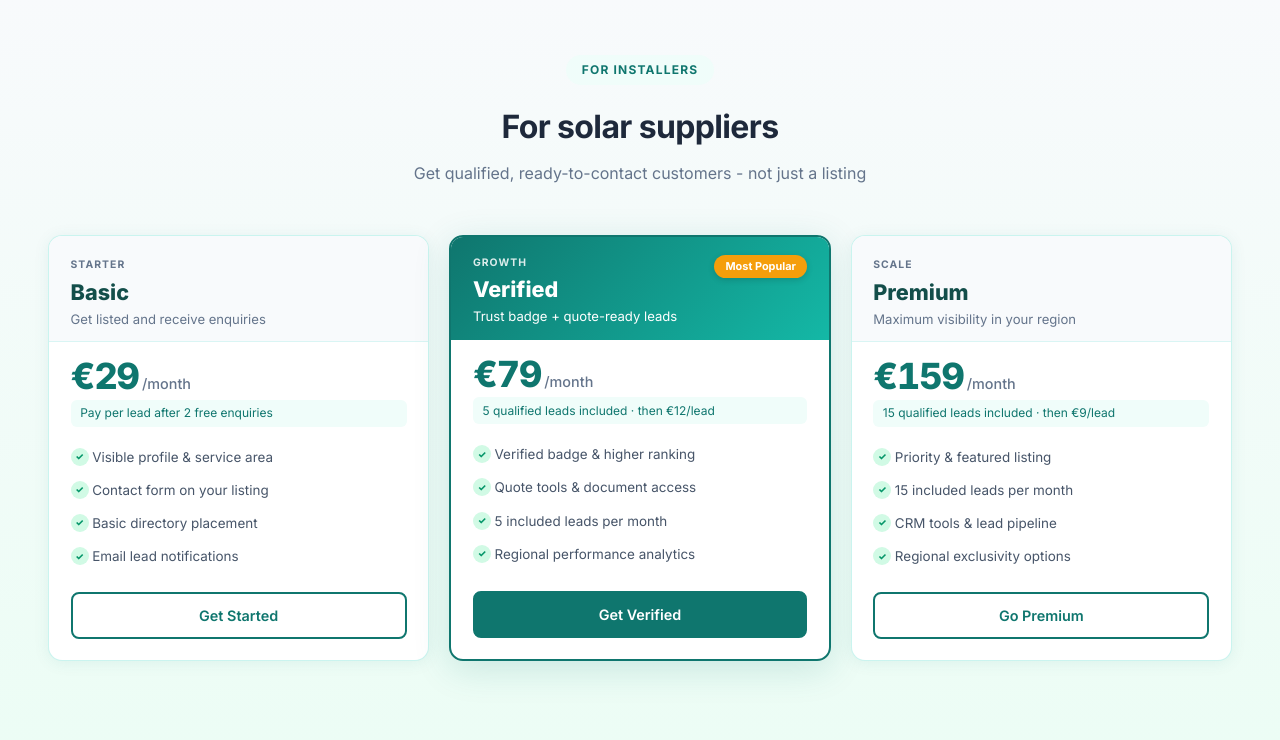
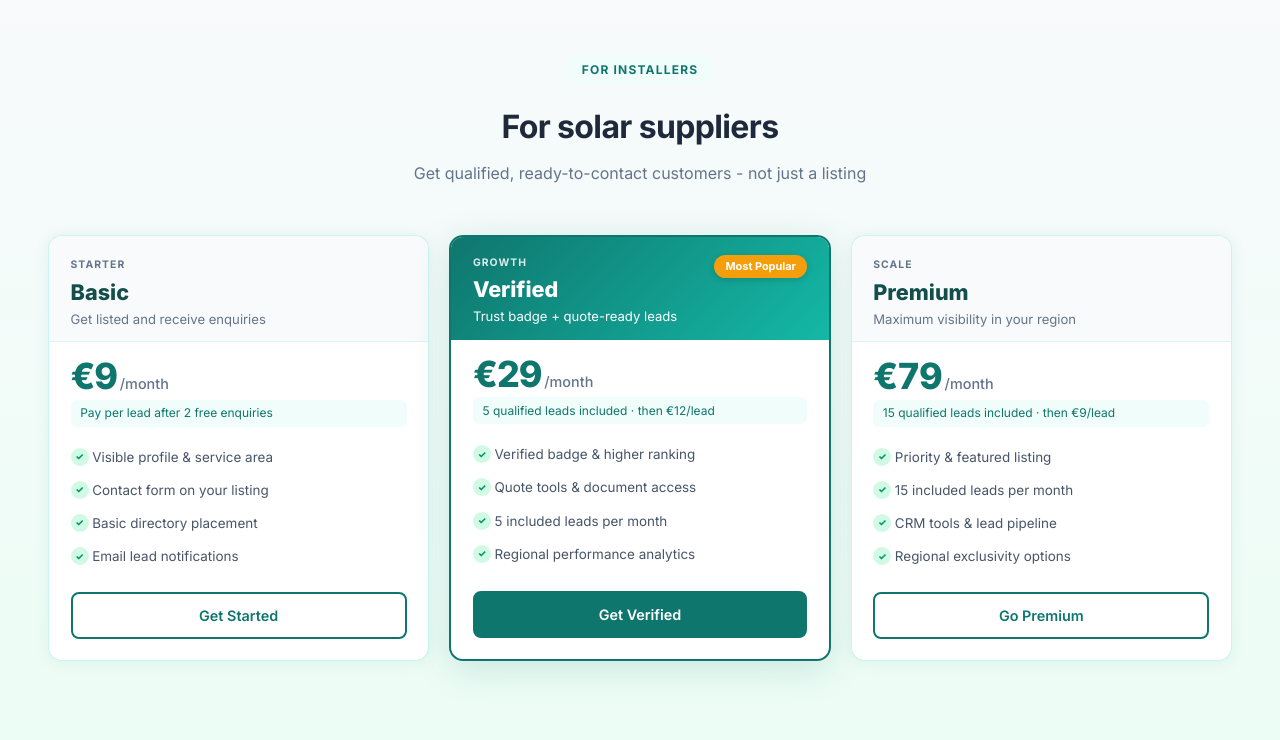
Before and after one commit to SyedZain295/solarpath, a Flask app: page / in a window 1280 px wide. Shown: the part 2813-3553 px from the top of the page. Run offline with Flask 3, Linux system fonts and the light colour scheme.

Commit message:
Update supplier plan pricing to 9/29/79 EUR

```diff
--- a/app.py
+++ b/app.py
@@ -102,7 +102,7 @@ SUPPLIER_PLANS = {
         "id": "basic",
         "name": "Basic",
         "tier": "Starter",
-        "price_eur": 29,
+        "price_eur": 9,
         "lead_note": "Pay per lead after 2 free enquiries",
         "features": [
             "Visible profile & service area",
@@ -116,7 +116,7 @@ SUPPLIER_PLANS = {
         "id": "verified",
         "name": "Verified",
         "tier": "Growth",
-        "price_eur": 79,
+        "price_eur": 29,
         "lead_note": "5 qualified leads included · then €12/lead",
         "features": [
             "Verified badge & higher ranking",
@@ -131,7 +131,7 @@ SUPPLIER_PLANS = {
         "id": "premium",
         "name": "Premium",
         "tier": "Scale",
-        "price_eur": 159,
+        "price_eur": 79,
         "lead_note": "15 qualified leads included · then €9/lead",
         "features": [
             "Priority & featured listing",
@@ -485,7 +485,7 @@ def supplier_nearest_distance_km(supplier: dict, origin: dict, search_postcode:
 
 @app.route("/")
 def index():
-    return render_template("index.html")
+    return render_template("index.html", plans=SUPPLIER_PLANS)
 
 
 @app.route("/calculator")
--- a/i18n_extra.py
+++ b/i18n_extra.py
@@ -485,11 +485,11 @@ EXTRA = {
         "sr.heat_pump": "Heat pump integration",
         "sr.agri": "Agricultural / Agri-PV",
         "sr.subscription": "Subscription plan",
-        "sr.plan_basic": "Basic – €29/mo",
+        "sr.plan_basic": "Basic – €9/mo",
         "sr.plan_basic_desc": "Profile, service area, 2 free enquiries",
-        "sr.plan_verified": "Verified – €79/mo",
+        "sr.plan_verified": "Verified – €29/mo",
         "sr.plan_verified_desc": "Verified badge, quote tools, 5 leads/mo",
-        "sr.plan_premium": "Premium – €159/mo",
+        "sr.plan_premium": "Premium – €79/mo",
         "sr.plan_premium_desc": "Priority visibility, 15 leads/mo, CRM",
         "sr.create_account": "Create supplier account",
         "sr.success_title": "Account created!",
@@ -1042,11 +1042,11 @@ EXTRA = {
         "sr.heat_pump": "Wärmepumpen-Integration",
         "sr.agri": "Landwirtschaft / Agri-PV",
         "sr.subscription": "Abonnement",
-        "sr.plan_basic": "Basic – €29/Mo.",
+        "sr.plan_basic": "Basic – €9/Mo.",
         "sr.plan_basic_desc": "Profil, Einsatzgebiet, 2 kostenlose Anfragen",
-        "sr.plan_verified": "Verified – €79/Mo.",
+        "sr.plan_verified": "Verified – €29/Mo.",
         "sr.plan_verified_desc": "Verifiziertes Siegel, Angebots-Tools, 5 Leads/Mo.",
-        "sr.plan_premium": "Premium – €159/Mo.",
+        "sr.plan_premium": "Premium – €79/Mo.",
         "sr.plan_premium_desc": "Prioritätssichtbarkeit, 15 Leads/Mo., CRM",
         "sr.create_account": "Installateur-Konto erstellen",
         "sr.success_title": "Konto erstellt!",
--- a/templates/index.html
+++ b/templates/index.html
@@ -218,7 +218,7 @@
           <p class="pricing-tagline">{{ t('plans.basic.tagline') }}</p>
         </div>
         <div class="pricing-price">
-          <span class="pricing-amount">€29</span>
+          <span class="pricing-amount">€{{ plans.basic.price_eur }}</span>
           <span class="pricing-period">{{ t('home.pricing.month') }}</span>
         </div>
         <p class="pricing-lead-note">{{ t('plans.basic.lead_note') }}</p>
@@ -243,7 +243,7 @@
           <span class="pricing-badge">{{ t('home.pricing.popular') }}</span>
         </div>
         <div class="pricing-price">
-          <span class="pricing-amount">€79</span>
+          <span class="pricing-amount">€{{ plans.verified.price_eur }}</span>
           <span class="pricing-period">{{ t('home.pricing.month') }}</span>
         </div>
         <p class="pricing-lead-note">{{ t('plans.verified.lead_note') }}</p>
@@ -265,7 +265,7 @@
           <p class="pricing-tagline">{{ t('plans.premium.tagline') }}</p>
         </div>
         <div class="pricing-price">
-          <span class="pricing-amount">€159</span>
+          <span class="pricing-amount">€{{ plans.premium.price_eur }}</span>
           <span class="pricing-period">{{ t('home.pricing.month') }}</span>
         </div>
         <p class="pricing-lead-note">{{ t('plans.premium.lead_note') }}</p>
```
